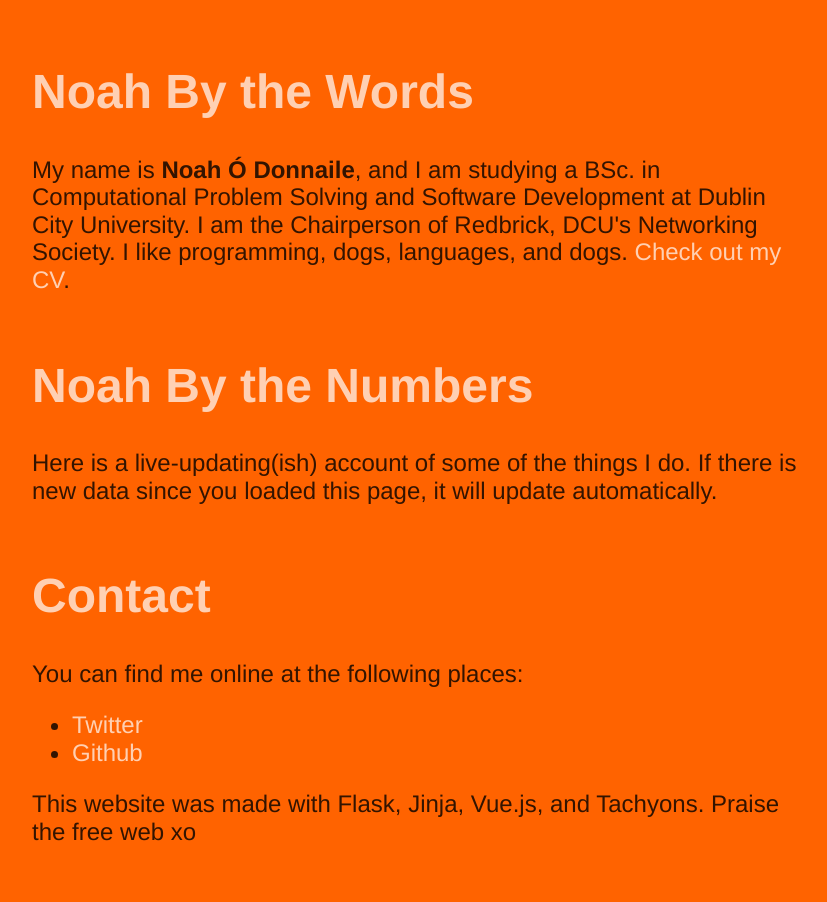
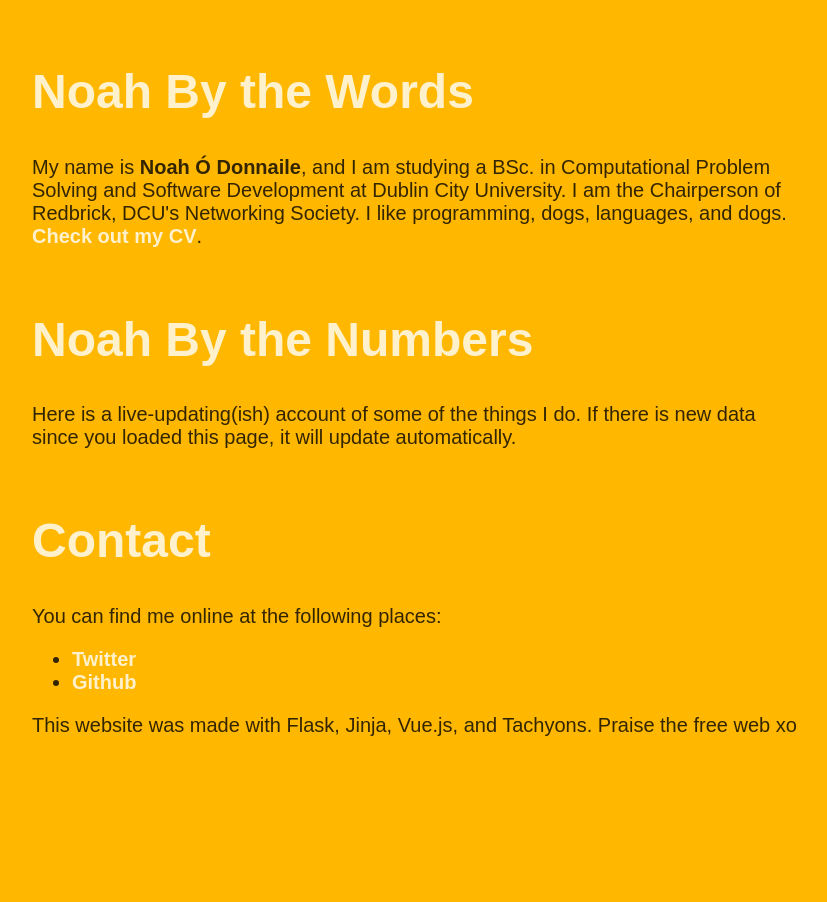
Before and after one commit to iandioch/ceres, a Flask app: page / in a window 1280 px wide. Shown: the whole page, without its empty margins (224-1051 px from the left). After the commit the page ends 736 px from the top, so only its background shows below. Run offline with Flask 2, Linux system fonts and the light colour scheme; parts of the project's set-up code (start-up, migrations or seed data) failed here and were passed over; some libraries are stand-ins or nearby versions.

Commit message:
Change to yellow background, improve link and title readability

```diff
--- a/cards/euler/template.html
+++ b/cards/euler/template.html
@@ -1,3 +1,3 @@
-<h2 class="white-70 f3">Project Euler</h2>
-<p><a href="https://projecteuler.net" class="link white-70">Project Euler</a> is a website with over 650,000 members, full of mathematical programming problems.</p>
-<p>I am in the top 15 Project Euler users in Ireland, and the top 1% worldwide. I upload most of my solutions to <a href="https://github.com/iandioch/solutions" class="link white-70">a github repo</a>, in which I have {{ num_solutions }} solutions to {{ num_problems }} problems, with the majority of solutions in {{ lang0 }} ({{ num_lang0 }}x), {{ lang1 }} ({{ num_lang1 }}x), {{ lang2 }} ({{ num_lang2 }}x), and {{ lang3 }} ({{ num_lang3 }}x).</p>
+<h2 class="white-80 f3">Project Euler</h2>
+<p><a href="https://projecteuler.net" class="link b white-80">Project Euler</a> is a website with over 650,000 members, full of mathematical programming problems.</p>
+<p>I am in the top 15 Project Euler users in Ireland, and the top 1% worldwide. I upload most of my solutions to <a href="https://github.com/iandioch/solutions" class="link b white-80">a github repo</a>, in which I have {{ num_solutions }} solutions to {{ num_problems }} problems, with the majority of solutions in {{ lang0 }} ({{ num_lang0 }}x), {{ lang1 }} ({{ num_lang1 }}x), {{ lang2 }} ({{ num_lang2 }}x), and {{ lang3 }} ({{ num_lang3 }}x).</p>
--- a/cards/kattis/template.html
+++ b/cards/kattis/template.html
@@ -1,3 +1,3 @@
-<h2 class="white-70 f3">Kattis</h2>
-<p>I am an avid competitive programmer, and <a href="https://open.kattis.com" class="link white-70">Kattis</a> is a website with a selection of programming problems from various competitions, and an online grading system.</p>
-<p>I currently have a score of {{ score }} on the site, which puts me in {{ global_rank }} place in the global rankings, and {{ irish_rank }} on the Irish leaderboard. I upload my problem solutions to <a href="https://github.com/iandioch/solutions/tree/master/kattis" class="link white-70">a git repo</a>; most are in {{ lang0 }} ({{ num_lang0 }}x) and {{ lang1 }} ({{ num_lang1 }}x).</p>
+<h2 class="white-80 f3">Kattis</h2>
+<p>I am an avid competitive programmer, and <a href="https://open.kattis.com" class="link b white-80">Kattis</a> is a website with a selection of programming problems from various competitions, and an online grading system.</p>
+<p>I currently have a score of {{ score }} on the site, which puts me in {{ global_rank }} place in the global rankings, and {{ irish_rank }} on the Irish leaderboard. I upload my problem solutions to <a href="https://github.com/iandioch/solutions/tree/master/kattis" class="link b white-80">a git repo</a>; most are in {{ lang0 }} ({{ num_lang0 }}x) and {{ lang1 }} ({{ num_lang1 }}x).</p>
--- a/cards/openbugbounty/template.html
+++ b/cards/openbugbounty/template.html
@@ -1,2 +1,2 @@
-<h2 class="white-70 f3">Bug Bounty Hunting</h2>
-<p>I have found and reported {{ num_vulns }} XSS vulnerabilities on <a href="https://www.openbugbounty.org" class="link white-70">OpenBugBounty</a>, of which {{ num_vip }} were on VIP sites (the most popular 50k by Alexa ranking). I have been Top VIP Security Researcher of the Week {{ num_top_vip_of_week }} times. You can see my profile <a href="https://www.openbugbounty.org/researchers/iandioch/" class="link white-70">here</a>.</p>
+<h2 class="white-80 f3">Bug Bounty Hunting</h2>
+<p>I have found and reported {{ num_vulns }} XSS vulnerabilities on <a href="https://www.openbugbounty.org" class="link b white-80">OpenBugBounty</a>, of which {{ num_vip }} were on VIP sites (the most popular 50k by Alexa ranking). I have been Top VIP Security Researcher of the Week {{ num_top_vip_of_week }} times. You can see my profile <a href="https://www.openbugbounty.org/researchers/iandioch/" class="link b white-80">here</a>.</p>
--- a/templates/index.html
+++ b/templates/index.html
@@ -4,19 +4,19 @@
 		<meta charset="utf-8">
 		<title>Noah By the Numbers</title>
 		<script src="https://unpkg.com/vue@next/dist/vue.js"></script>
-		<link rel="stylesheet" href="https://unpkg.com/tachyons@4.5.3/css/tachyons.min.css"/>
+		<link b rel="stylesheet" href="https://unpkg.com/tachyons@4.5.3/css/tachyons.min.css"/>
 		<style>
 
 		</style>
 	</head>
-	<body class="bg-orange pa4 f3 black-80 helvetica">
+	<body class="bg-gold pa4 f4 black-80 avenir">
 		<div content class="mw7 center justify-around">
 			<div id="preamble">
-				<h1 class="white-70 f1 pb1">Noah By the Words</h1>
-				<p>My name is <span class="b">Noah Ó Donnaile</span>, and I am studying a BSc. in Computational Problem Solving and Software Development at Dublin City University. I am the Chairperson of Redbrick, DCU's Networking Society. I like programming, dogs, languages, and dogs. <a href="out/cv" class="link white-70">Check out my CV</a>.</p>
+				<h1 class="white-80 f1 pb1">Noah By the Words</h1>
+				<p>My name is <span class="b">Noah Ó Donnaile</span>, and I am studying a BSc. in Computational Problem Solving and Software Development at Dublin City University. I am the Chairperson of Redbrick, DCU's Networking Society. I like programming, dogs, languages, and dogs. <a href="out/cv" class="link b white-80">Check out my CV</a>.</p>
 			</div>
 			<div id="ceres_preamble">
-				<h1 class="white-70 f1 pb1 pt4">Noah By the Numbers</h1>
+				<h1 class="white-80 f1 pb1 pt4">Noah By the Numbers</h1>
 				<p>Here is a live-updating(ish) account of some of the things I do. If there is new data since you loaded this page, it will update automatically.</p>
 			</div>
 			<div id="ceres_cards">
@@ -27,11 +27,11 @@
 				{% endfor %}
 			</div>
 			<div id="postamble">
-				<h1 class="white-70 f1 pb1 pt4">Contact</h1>
+				<h1 class="white-80 f1 pb1 pt4">Contact</h1>
 				<p>You can find me online at the following places:</p>
 				<ul>
-					<li><a href="https://twitter.com/iandioch" class="link white-70">Twitter</a></li>
-					<li><a href="https://github.com/iandioch" class="link white-70">Github</a></li>
+					<li><a href="https://twitter.com/iandioch" class="link b white-80">Twitter</a></li>
+					<li><a href="https://github.com/iandioch" class="link b white-80">Github</a></li>
 				</ul>
 				<p>This website was made with Flask, Jinja, Vue.js, and Tachyons. Praise the free web xo</p>
 			</div>
```
